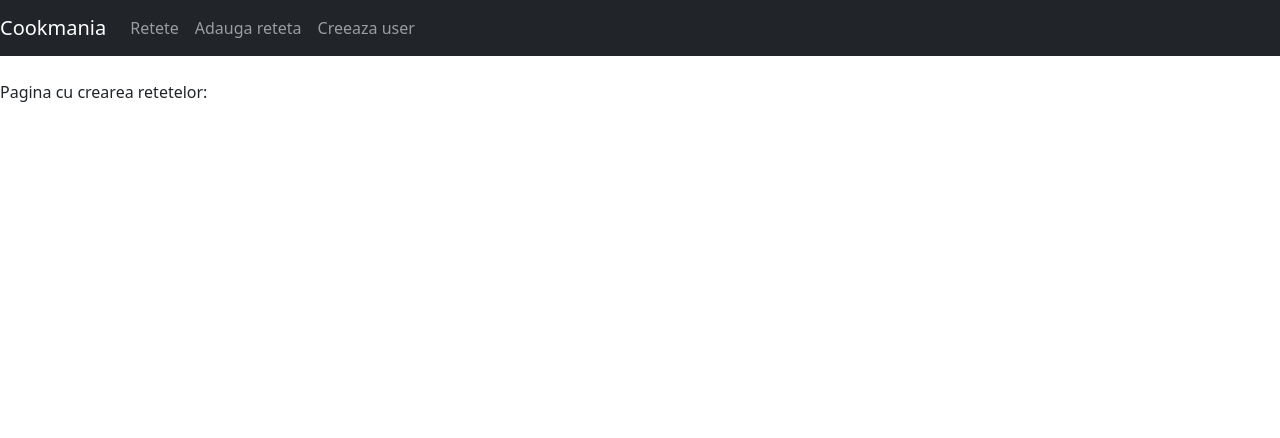
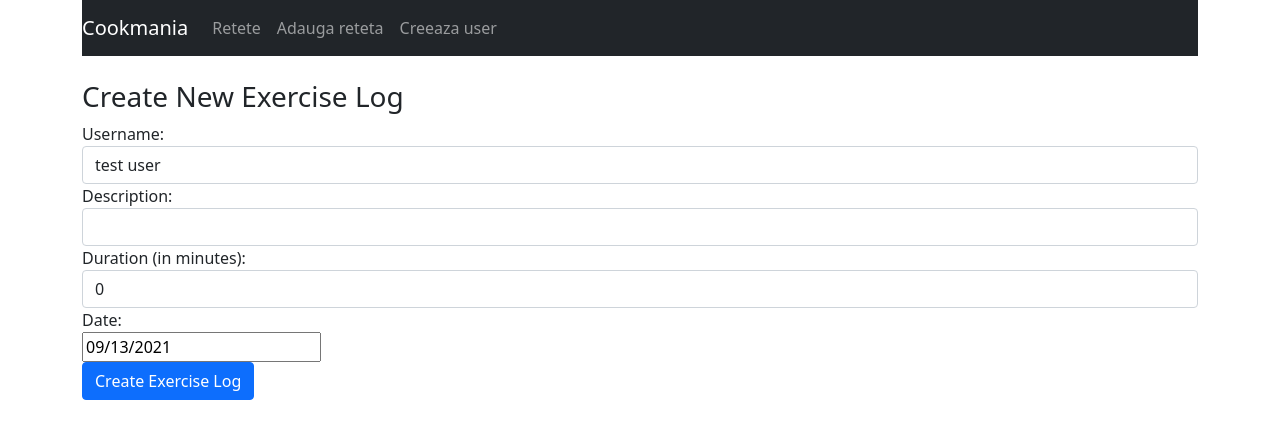
Before and after one commit to abelladius/cookmania2.0, a React (Create React App) app: page /create in a window 1280 px wide. Shown: the top 438 px of the page. Built offline with nearby package versions, Linux system fonts and the light colour scheme.

Commit message:
feat add content to frontend

```diff
--- a/package.json
+++ b/package.json
@@ -6,8 +6,11 @@
     "@testing-library/jest-dom": "^5.14.1",
     "@testing-library/react": "^11.2.7",
     "@testing-library/user-event": "^12.8.3",
+    "axios": "^0.21.4",
     "bootstrap": "^5.1.1",
     "react": "^17.0.2",
+    "react-date-picker": "^8.3.2",
+    "react-datepicker": "^4.2.1",
     "react-dom": "^17.0.2",
     "react-router-dom": "^5.3.0",
     "react-scripts": "4.0.3",
--- a/src/App.js
+++ b/src/App.js
@@ -4,20 +4,22 @@
 
 import Navbar from "./components/navbar.component";
 import RecipesList from "./components/recipes-list.component";
-import EditRecipe from "./components/edit-recipes.component"
-import CreateRecipe from "./components/create-recipe.component"
-import CreateUser from "./components/create-user.component"
+import EditRecipe from "./components/edit-recipes.component";
+import CreateRecipe from "./components/create-recipe.component";
+import CreateUser from "./components/create-user.component";
 
 
 function App() {
   return (
     <Router>
+      <div className='container'>
         <Navbar />
         <br />
         <Route path='/' exact component={RecipesList} />
         <Route path='/edit/:id' component={EditRecipe} />
         <Route path='/create' component={CreateRecipe} />
         <Route path='/user' component={CreateUser} />
+      </div>
     </Router>
   );
 }
--- a/src/components/create-recipe.component.js
+++ b/src/components/create-recipe.component.js
@@ -1,10 +1,126 @@
 import React, { Component } from "react";
+import DatePicker from 'react-datepicker';
+import "react-datepicker/dist/react-datepicker.css";
+
 
 export default class CreateRecipe extends Component {
+    constructor(props) {
+        super(props);
+
+        this.onChangeUsername = this.onChangeUsername.bind(this);
+        this.onChangeDescription = this.onChangeDescription.bind(this);
+        this.onChangeDuration = this.onChangeDuration.bind(this);
+        this.onChangeDate = this.onChangeDate.bind(this);
+        this.onSubmit = this.onSubmit.bind(this);
+
+        this.state = {
+            username: '',
+            description: '',
+            duration: 0,
+            date: new Date(),
+            users: []
+        }
+    }
+
+    componentDidMount() {
+        this.setState({
+            users: ['test user'],
+            username: 'test user'
+        })
+    }
+
+    onChangeUsername(e) {
+        this.setState({
+            username: e.target.value
+        })
+    }
+    onChangeDescription(e) {
+        this.setState({
+            description: e.target.value
+        })
+    }
+    onChangeDuration(e) {
+        this.setState({
+            duration: e.target.value
+        })
+    }
+    onChangeDate(date) {
+        this.setState({
+            date: date
+        })
+    }
+
+    onSubmit(e) {
+        e.preventDefault();
+
+        const recipe = {
+            username: this.state.username,
+            description: this.state.description,
+            duration: this.state.duration,
+            date: this.state.date
+        }
+
+        console.log(recipe)
+
+        window.location = '/'
+    }
+
+
+
     render() {
         return (
             <div>
-                <p>Pagina cu crearea retetelor:</p>
+                <h3>Create New Exercise Log</h3>
+                <form onSubmit={this.onSubmit}>
+                    <div className="form-group">
+                        <label>Username: </label>
+                        <select ref="userInput"
+                            required
+                            className="form-control"
+                            value={this.state.username}
+                            onChange={this.onChangeUsername}>
+                            {
+                                this.state.users.map(function (user) {
+                                    return <option
+                                        key={user}
+                                        value={user}>{user}
+                                    </option>;
+                                })
+                            }
+                        </select>
+                    </div>
+                    <div className="form-group">
+                        <label>Description: </label>
+                        <input type="text"
+                            required
+                            className="form-control"
+                            value={this.state.description}
+                            onChange={this.onChangeDescription}
+                        />
+                    </div>
+                    <div className="form-group">
+                        <label>Duration (in minutes): </label>
+                        <input
+                            type="text"
+                            className="form-control"
+                            value={this.state.duration}
+                            onChange={this.onChangeDuration}
+                        />
+                    </div>
+                    <div className="form-group">
+                        <label>Date: </label>
+                        <div>
+                            <DatePicker
+                                selected={this.state.date}
+                                onChange={this.onChangeDate}
+                            />
+                        </div>
+                    </div>
+
+                    <div className="form-group">
+                        <input type="submit" value="Create Exercise Log" className="btn btn-primary" />
+                    </div>
+                </form>
             </div>
         )
     }
--- a/src/components/create-user.component.js
+++ b/src/components/create-user.component.js
@@ -1,10 +1,60 @@
 import React, { Component } from "react";
+import axios from 'axios';
 
 export default class CreateUser extends Component {
+    constructor(props) {
+        super(props);
+
+        this.onChangeUsername = this.onChangeUsername.bind(this);
+        this.onSubmit = this.onSubmit.bind(this);
+
+        this.state = {
+            username: ''
+        }
+    }
+
+    onChangeUsername(e) {
+        this.setState({
+            username: e.target.value
+        })
+    }
+
+    onSubmit(e) {
+        e.preventDefault();
+
+        const user = {
+            username: this.state.username
+        }
+
+        console.log(user);
+
+        axios.post('http://localhost:5000/users/add', user)
+            .then(res => console.log(res.data));
+
+        this.setState({
+            username: ''
+        })
+    }
+
+
     render() {
         return (
             <div>
-                <p>Pagina cu crearea userilor:</p>
+                <h3>Create New User</h3>
+                <form onSubmit={this.onSubmit}>
+                    <div className="form-group">
+                        <label>Username: </label>
+                        <input type="text"
+                            required
+                            className="form-control"
+                            value={this.state.username}
+                            onChange={this.onChangeUsername}
+                        />
+                    </div>
+                    <div className="form-group">
+                        <input type="submit" value="Create User" className="btn btn-primary" />
+                    </div>
+                </form>
             </div>
         )
     }
```
Also changed, not shown: 1 other file (tests, documents, lock files or other folders). Lines whose indentation alone changed are shown as unchanged.
